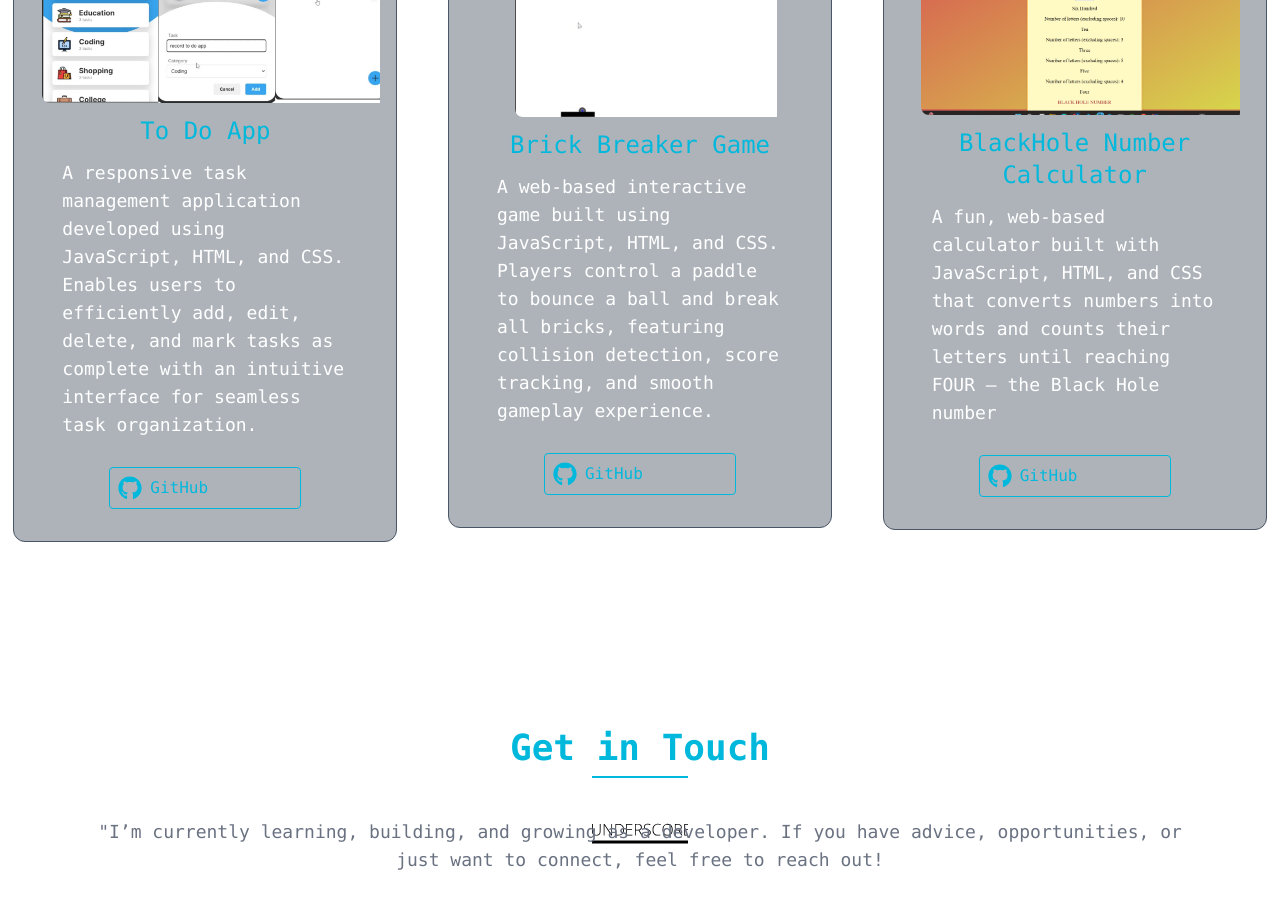
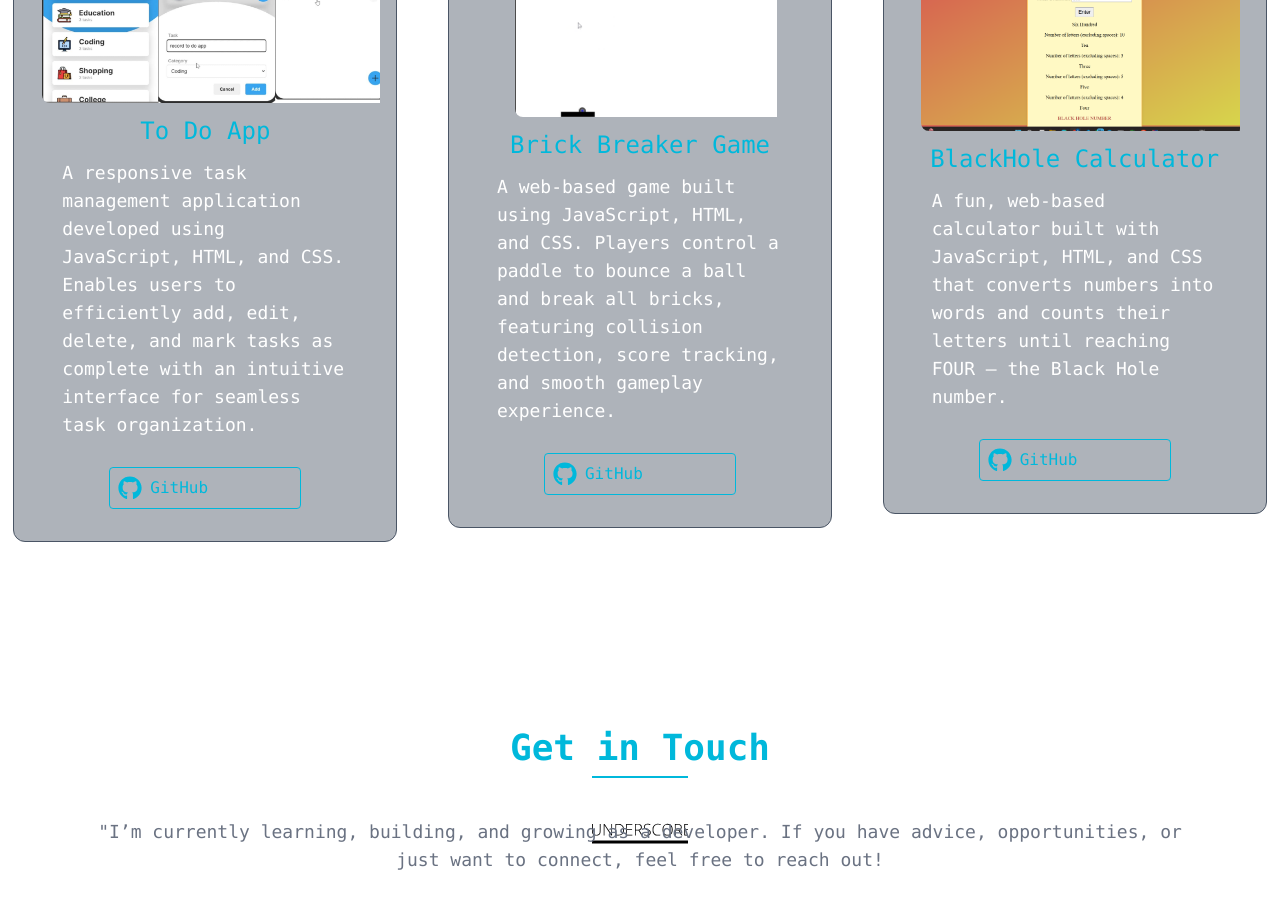
Before and after one commit to nilamkumari11/Nilam-Portfolio, a React (Vite) app: page / in a window 1280 px wide. Shown: the part 4380-5289 px from the top of the page. Built offline with nearby package versions, Linux system fonts and the light colour scheme.

Commit message:
para changed

```diff
--- a/src/components/Projects.jsx
+++ b/src/components/Projects.jsx
@@ -52,13 +52,13 @@ export const Projects = ({id}) => {
                 <Card
                     photo = {brick}
                     title = "Brick Breaker Game"
-                    description= "A web-based interactive game built using JavaScript, HTML, and CSS. Players control a paddle to bounce a ball and break all bricks, featuring collision detection, score tracking, and smooth gameplay experience."
+                    description= "A web-based game built using JavaScript, HTML, and CSS. Players control a paddle to bounce a ball and break all bricks, featuring collision detection, score tracking, and smooth gameplay experience."
                     href = "https://github.com/nilamkumari11"
                 />
                 <Card
                     photo = {BlackHole}
-                    title = "BlackHole Number Calculator"
-                    description= "A fun, web-based calculator built with JavaScript, HTML, and CSS that converts numbers into words and counts their letters until reaching FOUR – the Black Hole number"
+                    title = "BlackHole Calculator"
+                    description= "A fun, web-based calculator built with JavaScript, HTML, and CSS that converts numbers into words and counts their letters until reaching FOUR – the Black Hole number."
                     href = "https://github.com/nilamkumari11/Black-hole-Calculator"
                 />
             </div>
```
